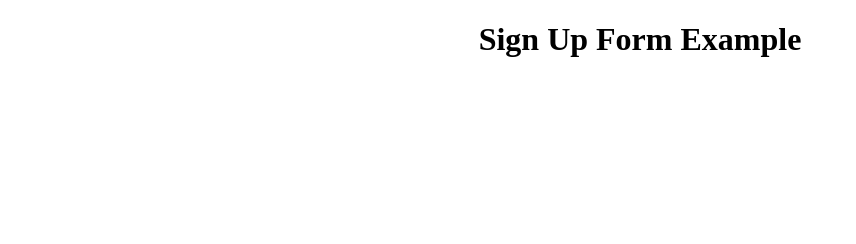
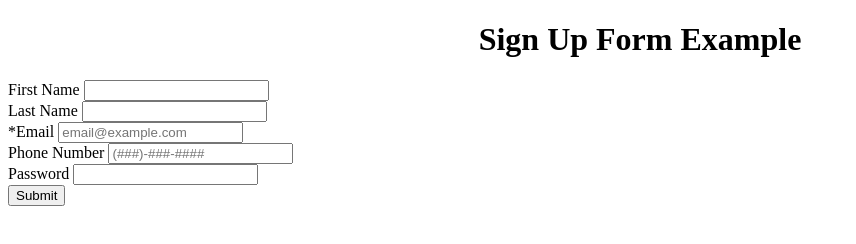
Before and after one commit to Andrew-Roide/SignUpFormEx, a plain HTML site: page index.html in a window 1280 px wide. Shown: the whole page, without its empty margins (0-856 px from the left). Drawn offline with Linux system fonts and the light colour scheme.

Commit message:
form fields created

```diff
--- a/index.html
+++ b/index.html
@@ -10,5 +10,38 @@
 <body>
     <h1>Sign Up Form Example</h1>
 
+    <div class="form-container">
+        <form action="#" method="post">
+            <div>
+                <label for="first_name">First Name</label>
+                <input type="text" id="first_name" name="first_name" required>
+            </div>
+
+            <div>
+                <label for="last_name">Last Name</label>
+                <input type="text" id="last_name" name="last_name" required>
+            </div>
+
+            <div>
+                <label for="user_email">*Email</label>
+                <input type="email" id="user_email" name="user_email" placeholder="email@example.com" required>
+            </div>
+
+            <div>
+                <label for="phone_number">Phone Number</label>
+                <input type="tel" id="phone_number" name="phone" placeholder="(###)-###-####">
+            </div>
+
+            <div>
+                <label for="password">Password</label>
+                <input type="password" id="password" name="password" pattern=".{8,}" required>
+            </div>
+
+            <div>
+            <input type="submit">
+            </div>
+        </form>
+    </div>
+
 </body>
 </html>
```
